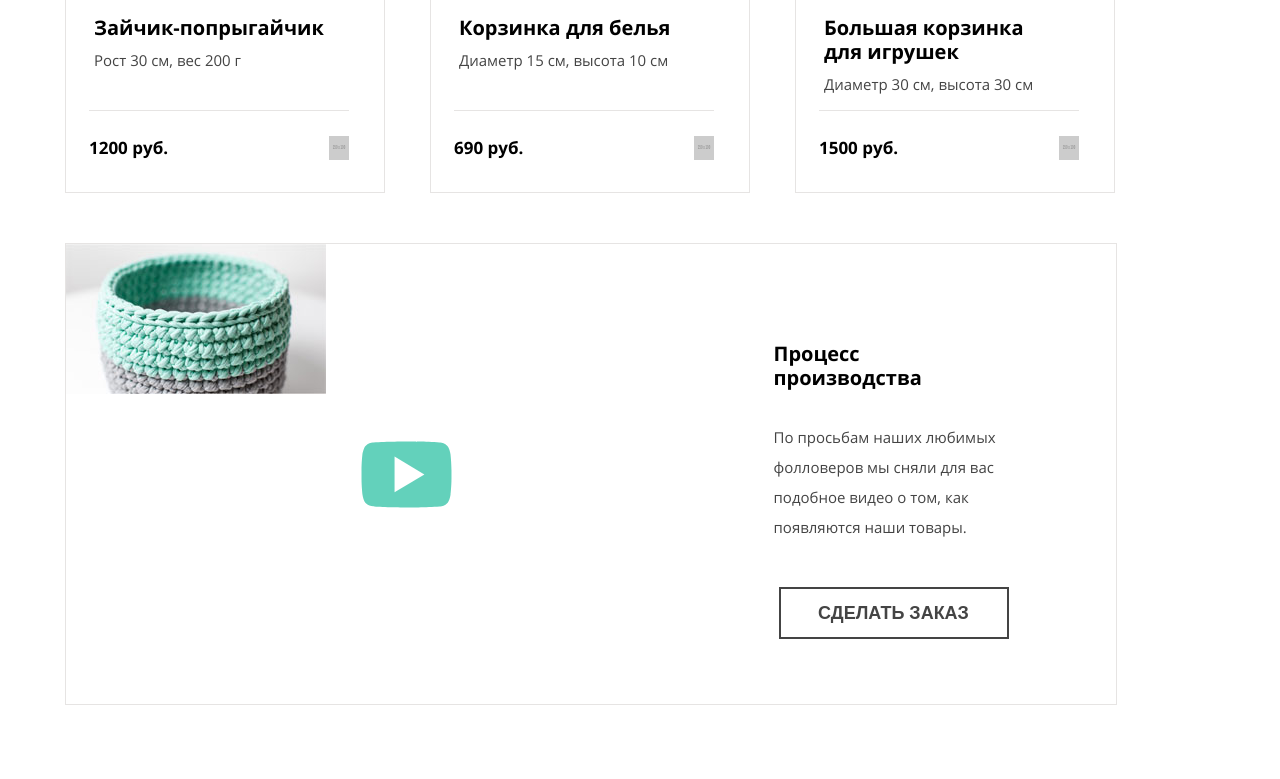
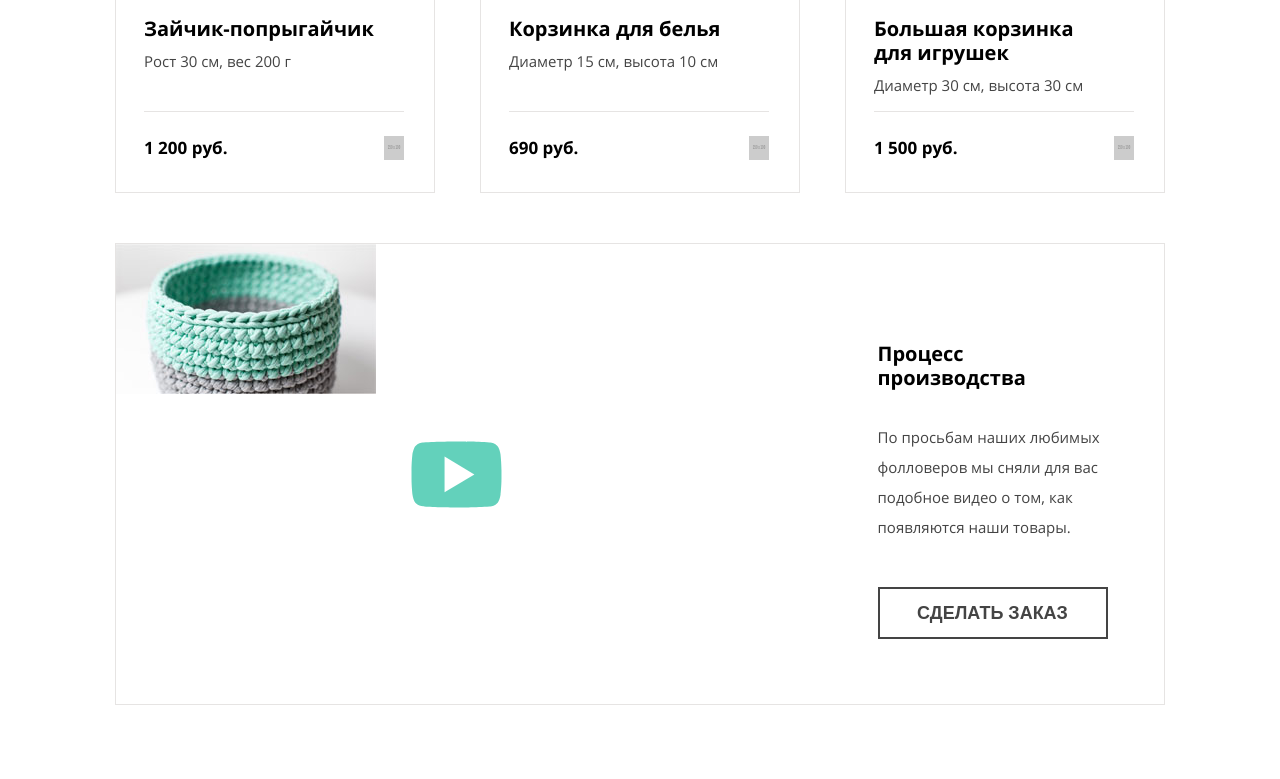
Before and after one commit to NooNoo1337/429233-mishka-1, a plain HTML site: page source/catalog.html in a window 1280 px wide. Shown: the part 941-1720 px from the top of the page. Drawn offline with nearby package versions, Linux system fonts and the light colour scheme; files that its build step writes are made by us from their sources; placeholder pictures from the web are drawn by us.

Commit message:
Правки

```diff
--- a/source/catalog.html
+++ b/source/catalog.html
@@ -50,7 +50,7 @@
             <p class="product-card__info">Рост 30 см, вес 200 г</p>
           </div>
           <div class="product-card__price-section">
-            <h3 class="product-card__price">1200 руб.</h3>
+            <h3 class="product-card__price">1 200 руб.</h3>
             <img src="http://placehold.it/150x100" class="product-card__icon" width="20" height="24">
           </div>
         </div>
@@ -80,7 +80,7 @@
             <p class="product-card__info">Диаметр 30 см, высота 30 см</p>
           </div>
           <div class="product-card__price-section">
-            <h3 class="product-card__price">1500 руб.</h3>
+            <h3 class="product-card__price">1 500 руб.</h3>
             <img src="http://placehold.it/150x100" class="product-card__icon" width="20" height="24">
           </div>
         </div>
--- a/source/less/blocks/catalog.less
+++ b/source/less/blocks/catalog.less
@@ -14,7 +14,7 @@
 }
 
 .product-card__description {
-  margin-top: 20px;
+  margin-top: 21px;
   margin-bottom: 17px;
   padding-left: 28px;
   padding-right: 30px;
@@ -49,10 +49,10 @@
 
 .product-card__price-section {
   display: flex;
-  width: 200px;
+  width: 206px;
   justify-content: space-between;
-  margin-left: 23px;
-  padding-top: 25px;
+  margin-left: 27px;
+  padding-top: 24px;
   padding-bottom: 25px;
   border-top: 1px solid #e6e4e3;
 }
@@ -97,21 +97,22 @@
   }
 
   .product-card__description {
-    margin-top: 24px;
-    margin-left: -10px;
+    margin-top: 26px;
+    margin-left: -38px;
   }
 
   .product-card__price-section {
     display: flex;
     align-items: center;
-    width: 300px;
+    width: 270px;
     padding-bottom: 32px;
+    margin-left: -7px;
   }
 }
 
 @media (min-width: @desktop-width) {
   .catalog {
-    width: 1150px;
+    width: 1050px;
     padding: 0 50px;
     display: flex;
     flex-wrap: wrap;
@@ -152,5 +153,6 @@
 
   .product-card__price-section {
     width: 260px;
+    margin-left: 28px;
   }
 }
--- a/source/less/blocks/order.less
+++ b/source/less/blocks/order.less
@@ -1,6 +1,6 @@
 .order {
   .block-padding;
-  max-width: 500px;
+  max-width: 260px;
   margin: 0 auto;
   padding-top: 22px;
   padding-bottom: 55px;
@@ -23,7 +23,7 @@
 
     .order__info-text {
       .block-padding;
-      max-width: 700px;
+      width: 668px;
       margin: 0 auto;
       font-size: 17px;
       line-height: 30px;
--- a/source/less/blocks/popular-product.less
+++ b/source/less/blocks/popular-product.less
@@ -109,7 +109,7 @@
   .popular-product__order {
     width: 260px;
     height: 100px;
-    margin-top: 90px;
+    margin-top: 92px;
     order: 2;
   }
 }
--- a/source/less/blocks/promo.less
+++ b/source/less/blocks/promo.less
@@ -1,4 +1,5 @@
 .promo {
+  height: 505px;
   margin-top: 30px;
   margin-bottom: 90px;
 }
@@ -38,7 +39,7 @@
   width: 190px;
   margin: 0;
   margin-top: 20px;
-  padding-left: 30px;
+  padding-left: 34px;
 }
 
 .promo-card__photo {
@@ -48,8 +49,8 @@
 .promo__button {
   padding: 14px 14px;
   width: 190px;
-  margin: 0 30px;
-  margin-top: 35px;
+  margin: 0 35px;
+  margin-top: 26px;
 }
 
 .promo__play {
@@ -82,8 +83,9 @@
   .promo {
     display: flex;
     flex-direction: column;
+    height: 750px;
     margin-top: 50px;
-    margin-bottom: 110px;
+    margin-bottom: 47px;
   }
 
   .promo-card__photo {
@@ -114,7 +116,7 @@
     order: 4;
     width: 585px;
     margin: 0 40px;
-    margin-top: 30px;
+    margin-top: 38px;
   }
 }
 
@@ -137,7 +139,7 @@
   .promo-card__title {
     width: 160px;
     padding: 98px 42px 24px 0;
-    margin-left: -40px;
+    margin-left: 65px;
 
     &::before {
       content: "";
@@ -155,12 +157,12 @@
   .promo__description {
     max-width: 230px;
     padding: 0;
-    margin-left: -40px;
+    margin-left: 65px;
   }
 
   .promo__button {
     max-width: 230px;
-    margin-left: -35px;
+    margin-left: 65px;
     margin-top: 45px;
   }
 }
--- a/source/less/blocks/table.less
+++ b/source/less/blocks/table.less
@@ -25,6 +25,6 @@
 
 @media (min-width: @tablet-width) {
   .table--popular-product {
-    margin-top: 48px;
+    margin-top: 36px;
   }
 }
```
